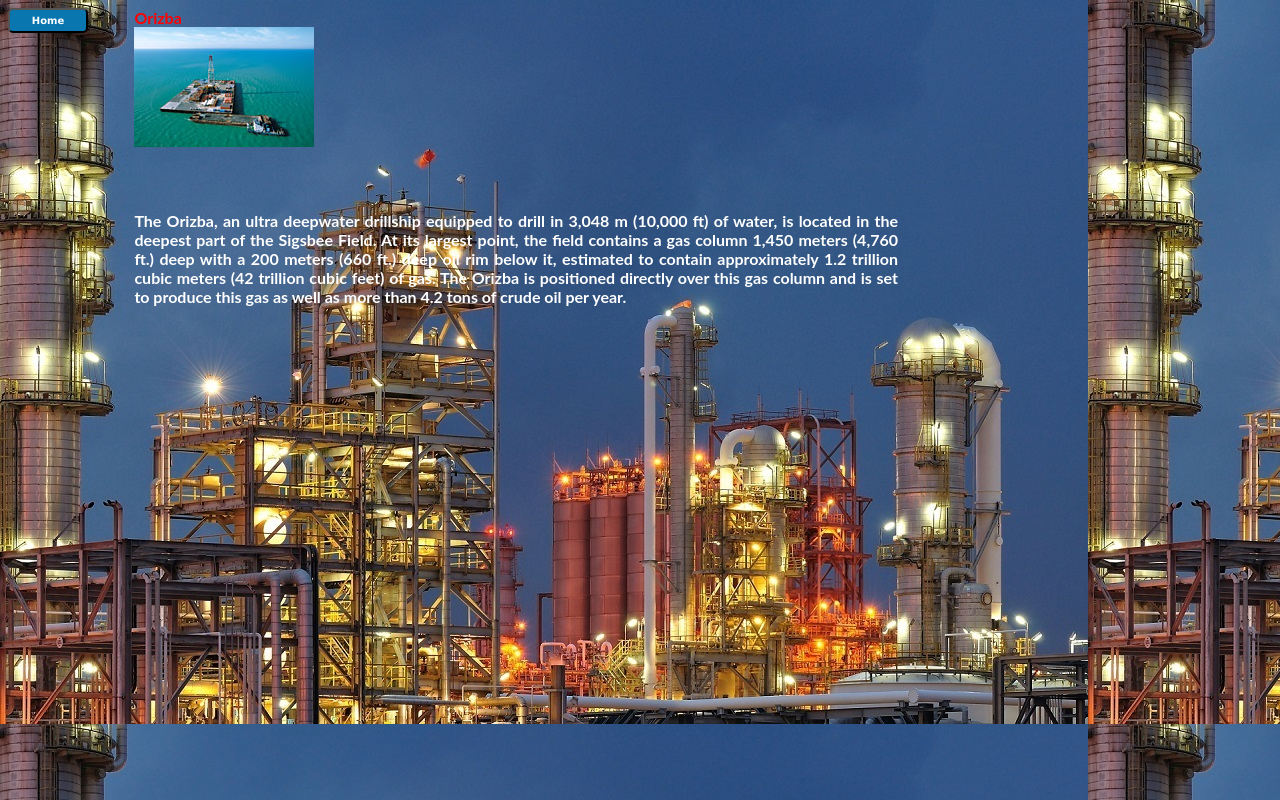
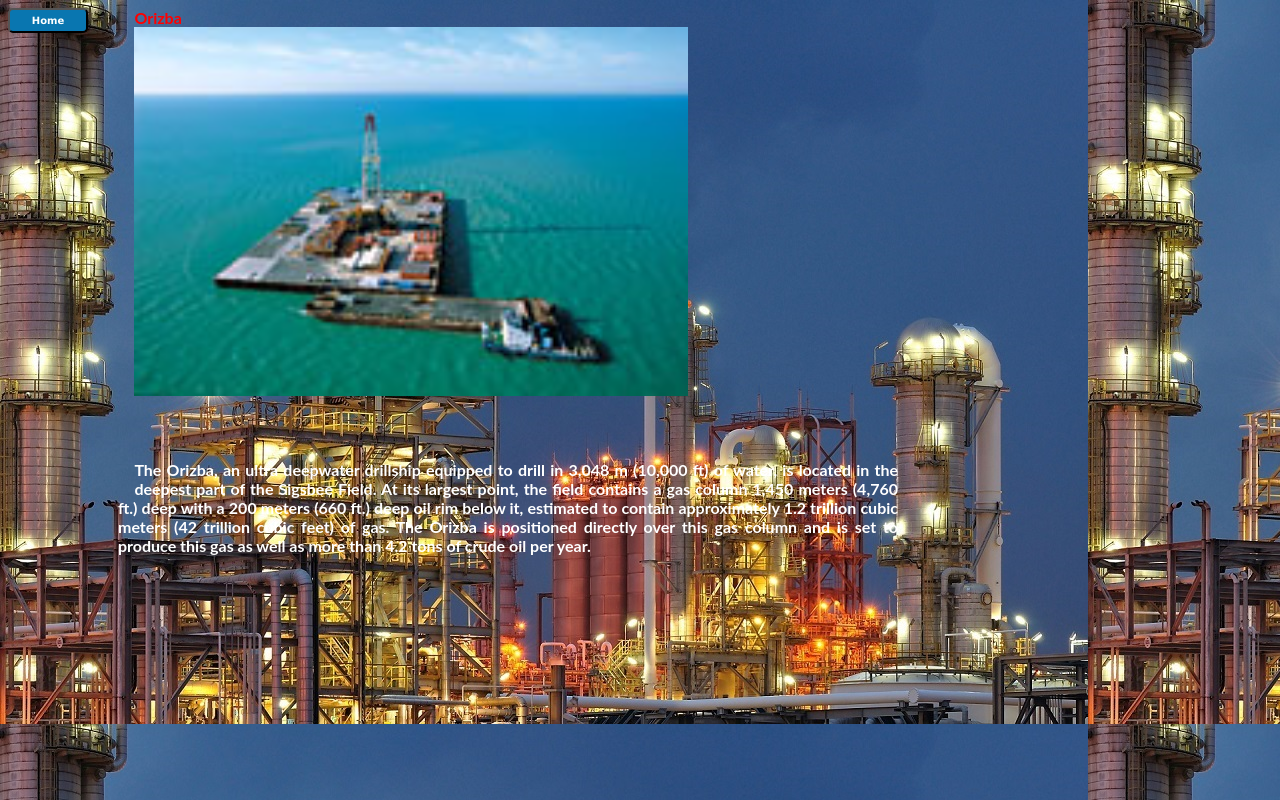
Before and after one commit to PabloJesus96/Proyecto4, a plain HTML site: page WebContent/html/orizaba.html in a window 1280 px wide. Drawn offline with Linux system fonts and the light colour scheme.

Commit message:
Update orizaba.html

```diff
--- a/WebContent/html/orizaba.html
+++ b/WebContent/html/orizaba.html
@@ -12,7 +12,7 @@
 		</p>
 		</div>
 <h3> Orizba </h3>
-<img style="float:center;" src="../img/P04_Orizba.PNG" />
+<img id="imagepag" src="../img/P04_Orizba.PNG" />
 
 <p id="mainContent1">
 The Orizba, an ultra deepwater drillship equipped to drill in 3,048 m (10,000 ft) of water,
```
